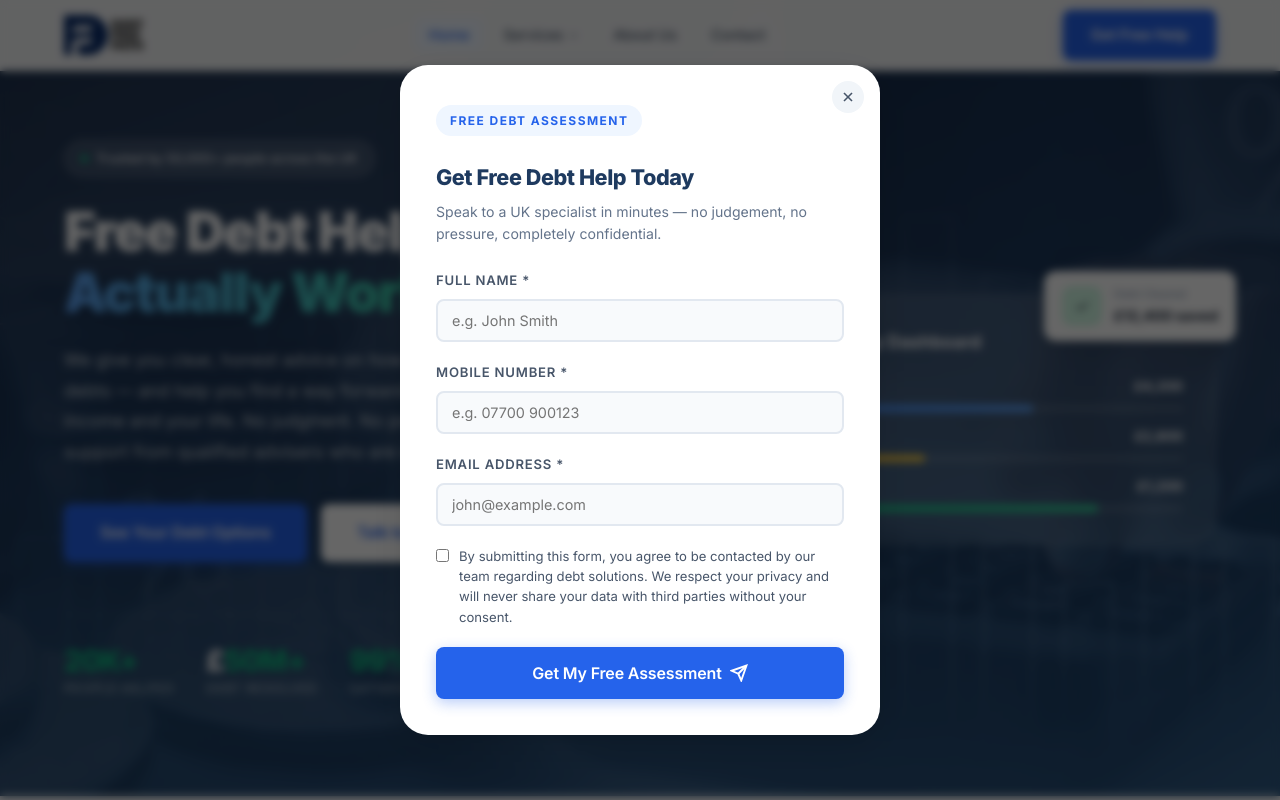
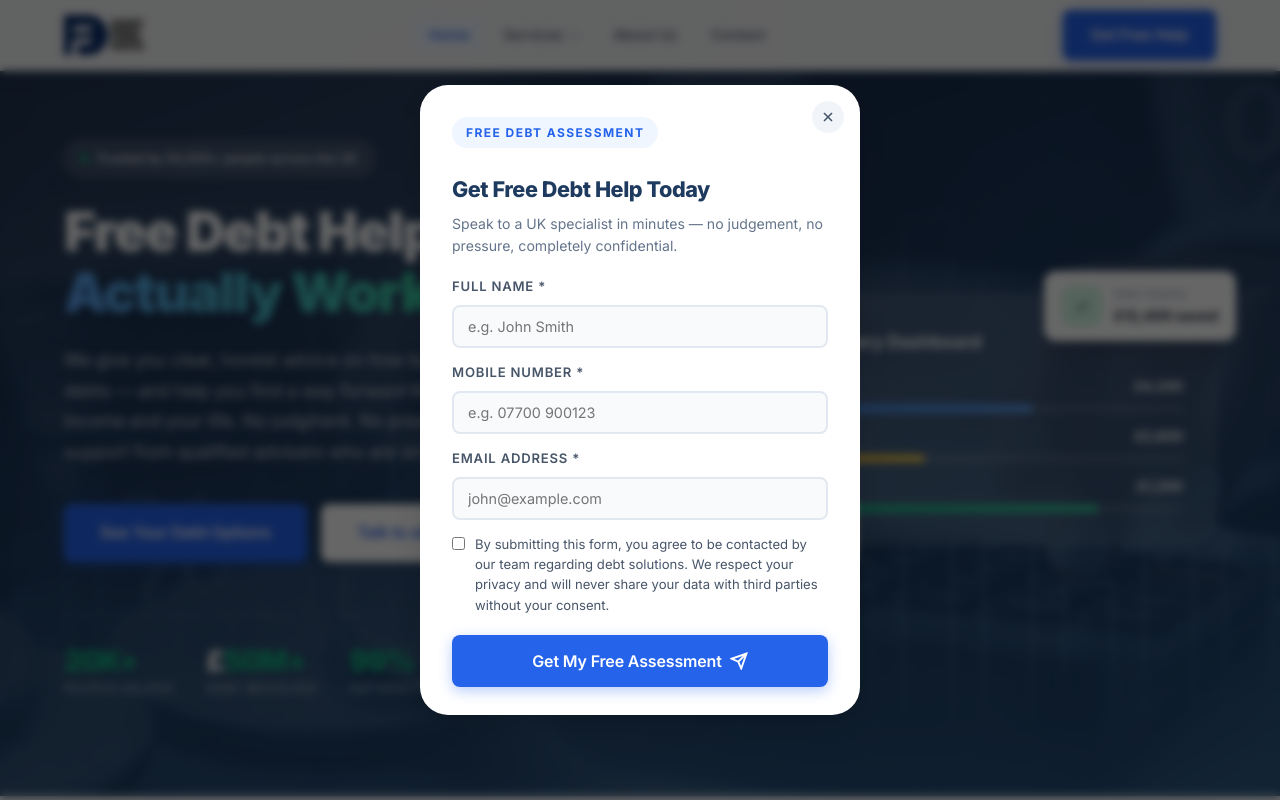
Before and after one commit to BizzBuzzCreations/debt-free-path, a plain HTML site: page index.html in a window 1280 px wide. Shown: the top 800 px of the page. Drawn offline with Linux system fonts and the light colour scheme.

Commit message:
Update project

```diff
--- a/index.html
+++ b/index.html
@@ -11,7 +11,7 @@
   <link rel="stylesheet" href="style.css">
   <link rel="preconnect" href="https://fonts.googleapis.com">
   <link rel="preconnect" href="https://fonts.gstatic.com" crossorigin>
-  <meta name="google-site-verification" content="FlUx9Dib5IvSMu14s24sMJzAdtnvPvQinJ6wP8TOpeo" />
+  <meta name="google-site-verification" content="H-AawQeZCHWQj9IpDkmQg2n6WbXPfzigmsNADqhoG6U" />
 </head>
 <body>
 
@@ -651,6 +651,7 @@
       <button class="lead-popup-close" id="leadPopupClose" aria-label="Close">
         <svg viewBox="0 0 24 24"><line x1="18" y1="6" x2="6" y2="18"/><line x1="6" y1="6" x2="18" y2="18"/></svg>
       </button>
+      <div class="lead-popup-scroll">
         <div class="lead-popup-header">
           <span class="section-label">Free Debt Assessment</span>
           <h3>Get Free Debt Help Today</h3>
@@ -691,6 +692,7 @@
         </form>
       </div>
     </div>
+  </div>
 
   <script src="main.js"></script>
 </body>
--- a/style.css
+++ b/style.css
@@ -1645,11 +1645,20 @@ button { cursor: pointer; font-family: var(--font); border: none; background: no
 
 /* Lead Popup Form */
 .lead-popup-box {
-  max-width: 480px;
+  max-width: 440px;
   text-align: left;
-  padding: 40px 36px 36px;
+  padding: 0;
   position: relative;
-}
+  overflow: hidden;
+}
+.lead-popup-scroll {
+  max-height: calc(100vh - 64px);
+  overflow-y: auto;
+  padding: 32px 32px 28px;
+}
+.lead-popup-scroll::-webkit-scrollbar { width: 6px; }
+.lead-popup-scroll::-webkit-scrollbar-thumb { background: var(--gray-200); border-radius: 3px; }
+.lead-popup-box .form-group { margin-bottom: 14px; }
 .lead-popup-close {
   position: absolute;
   top: 16px;
@@ -1668,7 +1677,7 @@ button { cursor: pointer; font-family: var(--font); border: none; background: no
 }
 .lead-popup-close:hover { background: var(--gray-200); }
 .lead-popup-close svg { width: 16px; height: 16px; stroke: var(--gray-600); fill: none; stroke-width: 2.5; }
-.lead-popup-header { margin-bottom: 24px; }
+.lead-popup-header { margin-bottom: 18px; }
 .lead-popup-header h3 { font-size: 1.35rem; font-weight: 800; color: var(--navy); margin: 8px 0 6px; letter-spacing: -0.02em; }
 .lead-popup-header p { font-size: 0.88rem; color: var(--gray-500); line-height: 1.6; margin: 0; }
 .lead-popup-box .form-group label { font-size: 0.82rem; }
@@ -1731,6 +1740,8 @@ button { cursor: pointer; font-family: var(--font); border: none; background: no
   .form-row { grid-template-columns: 1fr; }
   .contact-form-wrap { padding: 24px; }
   .modal-box { padding: 32px 24px; }
+  .lead-popup-box { padding: 0; }
+  .lead-popup-scroll { padding: 28px 24px 24px; }
   .hero-actions { flex-direction: column; }
   .final-cta-actions { flex-direction: column; align-items: center; }
   .hero-stats { flex-wrap: wrap; }
```
Lines whose indentation alone changed are shown as unchanged.
